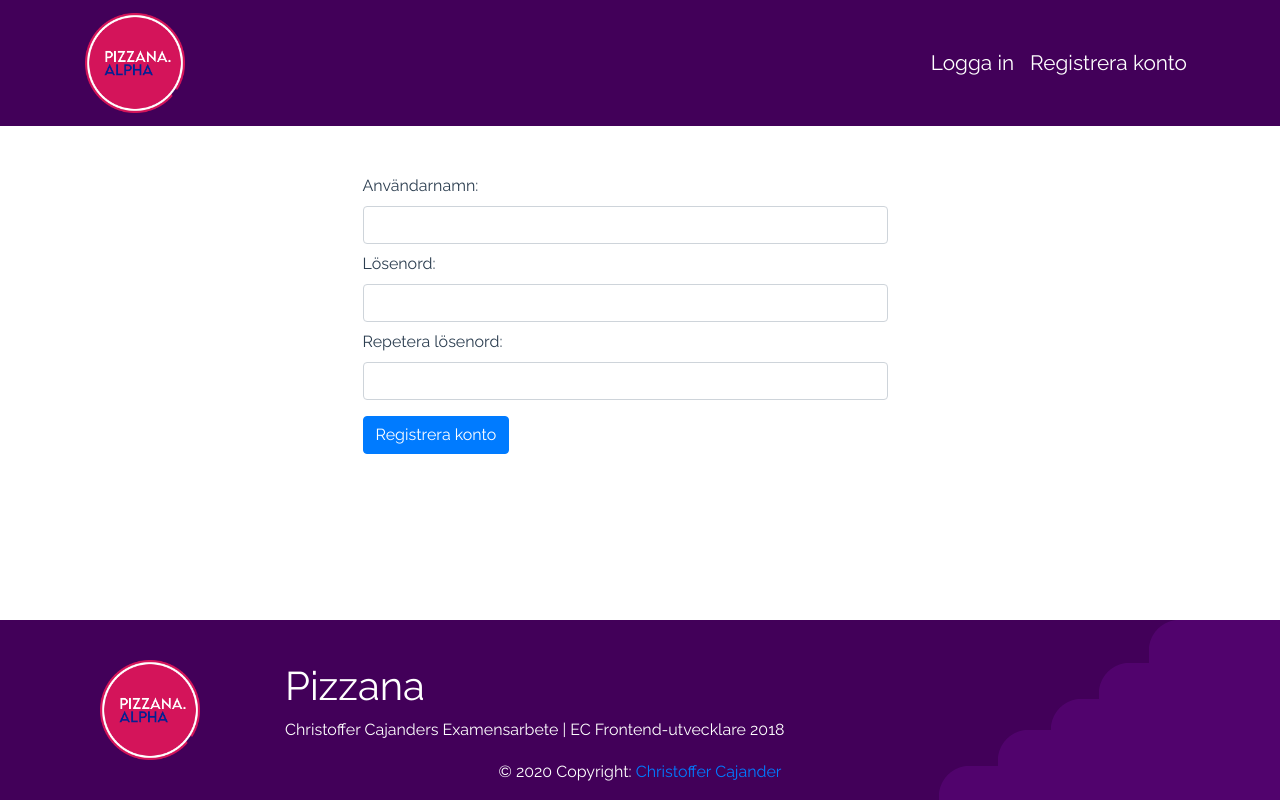
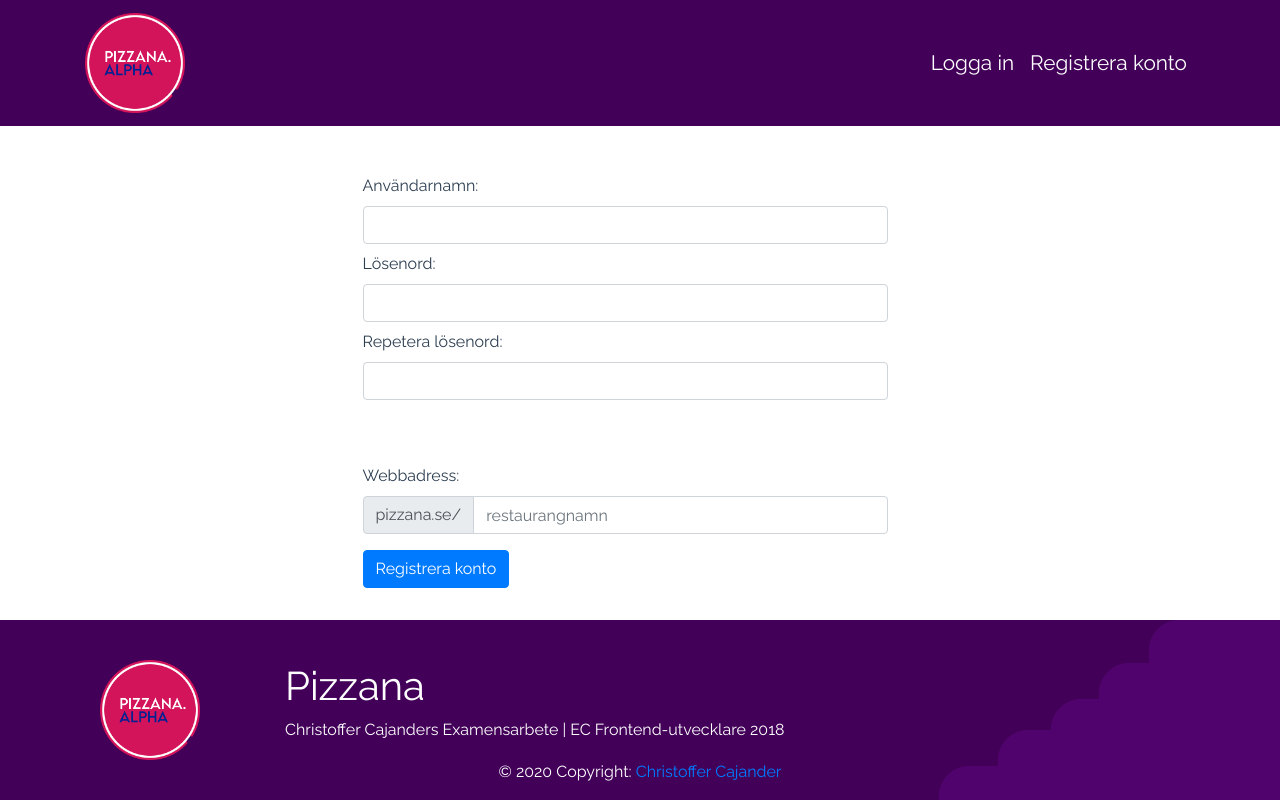
Before and after one commit to totte94l/pizzana-client, a Vue app: page /sign-up in a window 1280 px wide. Built offline with nearby package versions, Linux system fonts and the light colour scheme.

Commit message:
Added ability to add custom address to menu

```diff
--- a/src/router/index.js
+++ b/src/router/index.js
@@ -44,7 +44,7 @@ const routes = [
     component: Account
   },
   {
-    path: '/restaurang/:name',
+    path: '/:name',
     name: 'Restaurantview',
     component: Restaurantview
   }
--- a/src/views/SignUp.vue
+++ b/src/views/SignUp.vue
@@ -13,6 +13,14 @@
 
             <label for="inp_password" class="mt-2">Repetera lösenord:</label>
             <input type="password" name="inp_password_repeat" class="form-control mb-3" placeholder="" v-model="password_repeat"/>
+
+            <label class="mt-5" for="routeName">Webbadress:</label>
+            <div class="input-group mb-3">
+              <div class="input-group-prepend">
+                <span class="input-group-text" id="basic-addon1">pizzana.se/</span>
+              </div>
+              <input type="text" name="routeName" v-model="routeName" class="form-control" placeholder="restaurangnamn" aria-label="restaurangnamn" aria-describedby="basic-addon1">
+            </div>
 
             <input type="button" @click="signUp" class="btn btn-primary" value="Registrera konto" />
 
@@ -34,17 +42,28 @@ export default {
       username: '',
       password: '',
       password_repeat: '',
-      msg: ''
+      routeName: '',
+      msg: '',
+      localMsg: []
     }
   },
   methods: {
     async signUp () {
-      try {
       const credentials = {
         username: this.username,
         password: this.password,
-          password_repeat: this.password_repeat
+        password_repeat: this.password_repeat,
+        routeName: this.routeName
       }
+
+      if (credentials.routeName === '') {
+        this.msg = 'Du måste ange en webbadress'
+      } else if (credentials.routeName.length > 20) {
+        this.msg = 'Webbadressen får inte vara längre än 20 tecken.'
+      } else if (credentials.username === '' || credentials.password === '' || credentials.password_repeat === '') {
+        this.msg = 'Inget fält får vara tomt.'
+      } else {
+        try {
           const response = await AuthService.signUp(credentials)
           this.msg = response.msg
         } catch (error) {
@@ -53,4 +72,5 @@ export default {
       }
     }
   }
+}
 </script>
```
Lines whose indentation alone changed are shown as unchanged.
